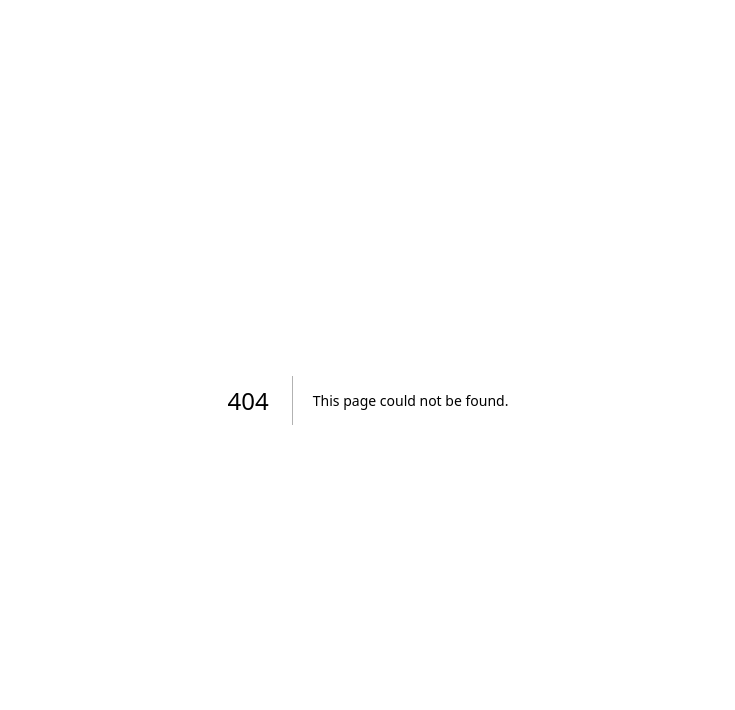
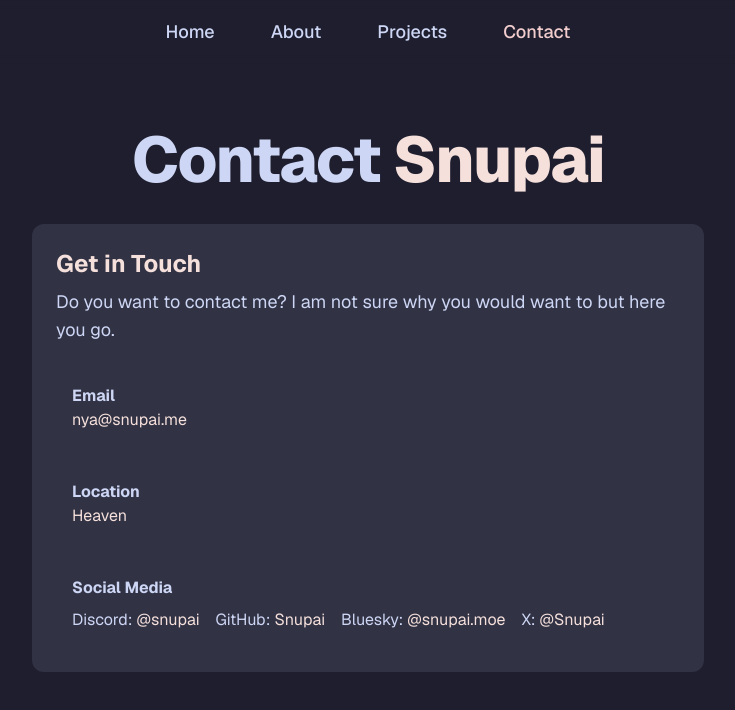
Before and after one commit to Snupai/snupai-site, a Next.js app: page /contact in a window 1280 px wide. Before the commit this address had no page. Shown: the top 710 px of the page, without its empty margins (272-1007 px from the left). Built offline with nearby package versions, Linux system fonts and the light colour scheme.

Commit message:
Add ContactPage component with contact information and social media links

```diff
--- /dev/null
+++ b/src/app/contact/page.tsx
@@ -0,0 +1,83 @@
+import Link from "next/link";
+import Navigation from "~/components/Navigation";
+
+export default function ContactPage() {
+  return (
+    <main className="flex min-h-screen flex-col bg-mocha">
+      <Navigation currentPage="contact" />
+      <div className="container mx-auto flex flex-col items-center justify-center gap-8 px-4 py-16">
+        <h1 className="text-5xl font-extrabold tracking-tight sm:text-[4rem]">
+          Contact <span className="text-mocha-rosewater">Snupai</span>
+        </h1>
+
+        <div className="max-w-2xl w-full space-y-8">
+          <div className="rounded-xl bg-mocha-surface p-6 space-y-6">
+            <div className="space-y-2">
+              <h2 className="text-2xl font-bold text-mocha-rosewater">Get in Touch</h2>
+              <p className="text-lg">
+                Do you want to contact me? I am not sure why you would want to but here you go.
+              </p>
+            </div>
+
+            <div className="space-y-4">
+              <div className="rounded-lg bg-mocha-mantle p-4">
+                <h3 className="font-bold">Email</h3>
+                <a
+                  href="mailto:nya@snupai.me"
+                  className="text-mocha-rosewater hover:text-mocha-pink"
+                  target="_blank"
+                  rel="noopener noreferrer"
+                >
+                  nya@snupai.me
+                </a>
+              </div>
+
+              <div className="rounded-lg bg-mocha-mantle p-4">
+                <h3 className="font-bold">Location</h3>
+                <p className="text-mocha-rosewater">Heaven</p>
+              </div>
+
+              <div className="rounded-lg bg-mocha-mantle p-4">
+                <h3 className="font-bold">Social Media</h3>
+                <div className="flex gap-4 mt-2">
+                  <div>
+                    Discord: <a
+                      href="https://discord.com/users/239809113125552129/"
+                      className="text-mocha-rosewater hover:text-mocha-pink"
+                      target="_blank"
+                      rel="noopener noreferrer"
+                    >@snupai</a>
+                  </div>
+                  <div>
+                    GitHub: <a
+                      href="https://github.com/Snupai"
+                      className="text-mocha-rosewater hover:text-mocha-pink"
+                      target="_blank"
+                      rel="noopener noreferrer"
+                    >Snupai</a>
+                  </div>
+                  <div>
+                    Bluesky: <a
+                      href="https://bsky.app/profile/snupai.moe"
+                      className="text-mocha-rosewater hover:text-mocha-pink"
+                      target="_blank"
+                      rel="noopener noreferrer"
+                    >@snupai.moe</a>
+                  </div>
+                  <div>
+                    X: <a
+                      href="https://x.com/Snupai"
+                      className="text-mocha-rosewater hover:text-mocha-pink"
+                      target="_blank"
+                      rel="noopener noreferrer"
+                    >@Snupai</a>
+                  </div>
+                </div>
+              </div>
+            </div>
+          </div>
+        </div>
+      </div>
+    </main>
+  );
+}
```
